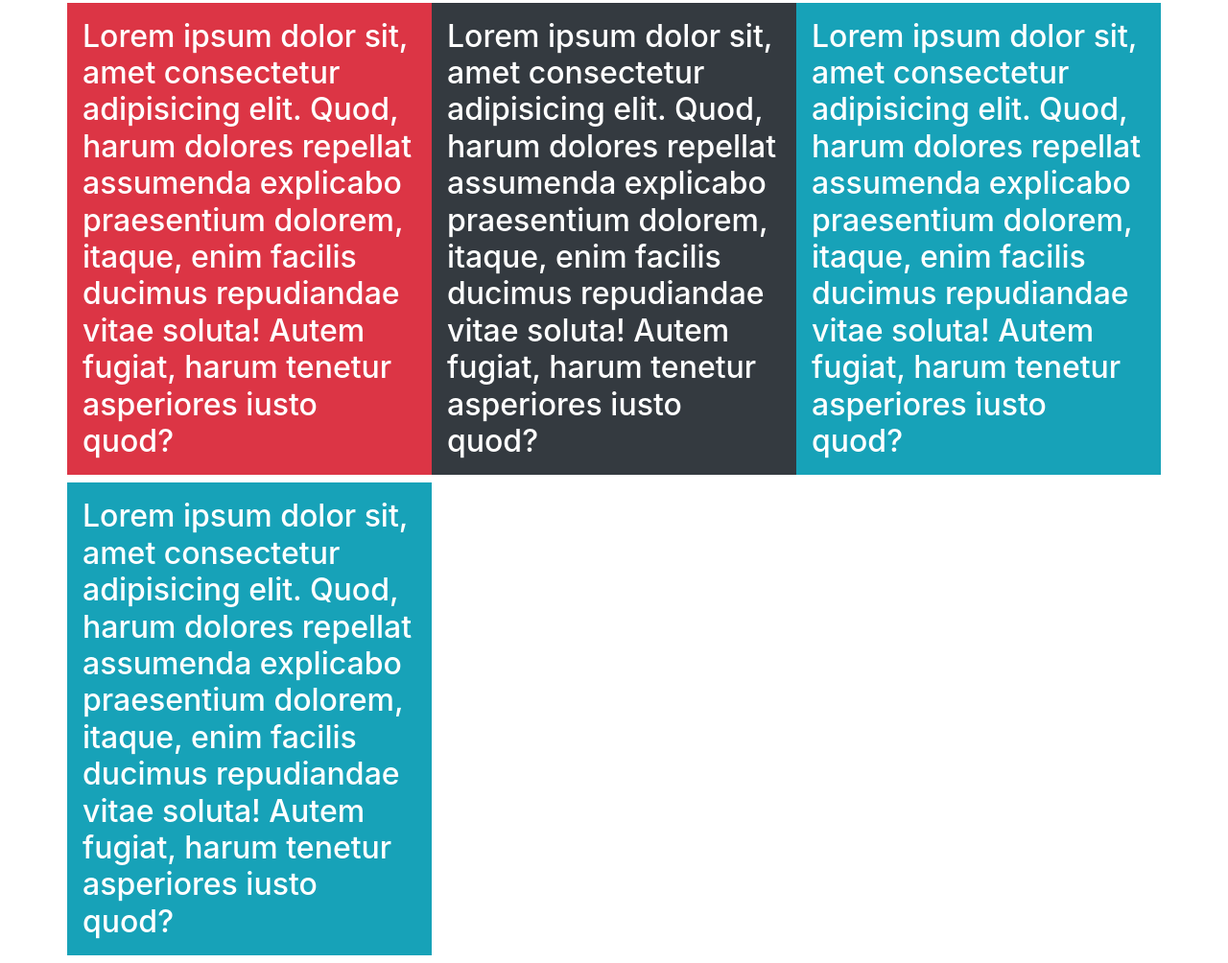
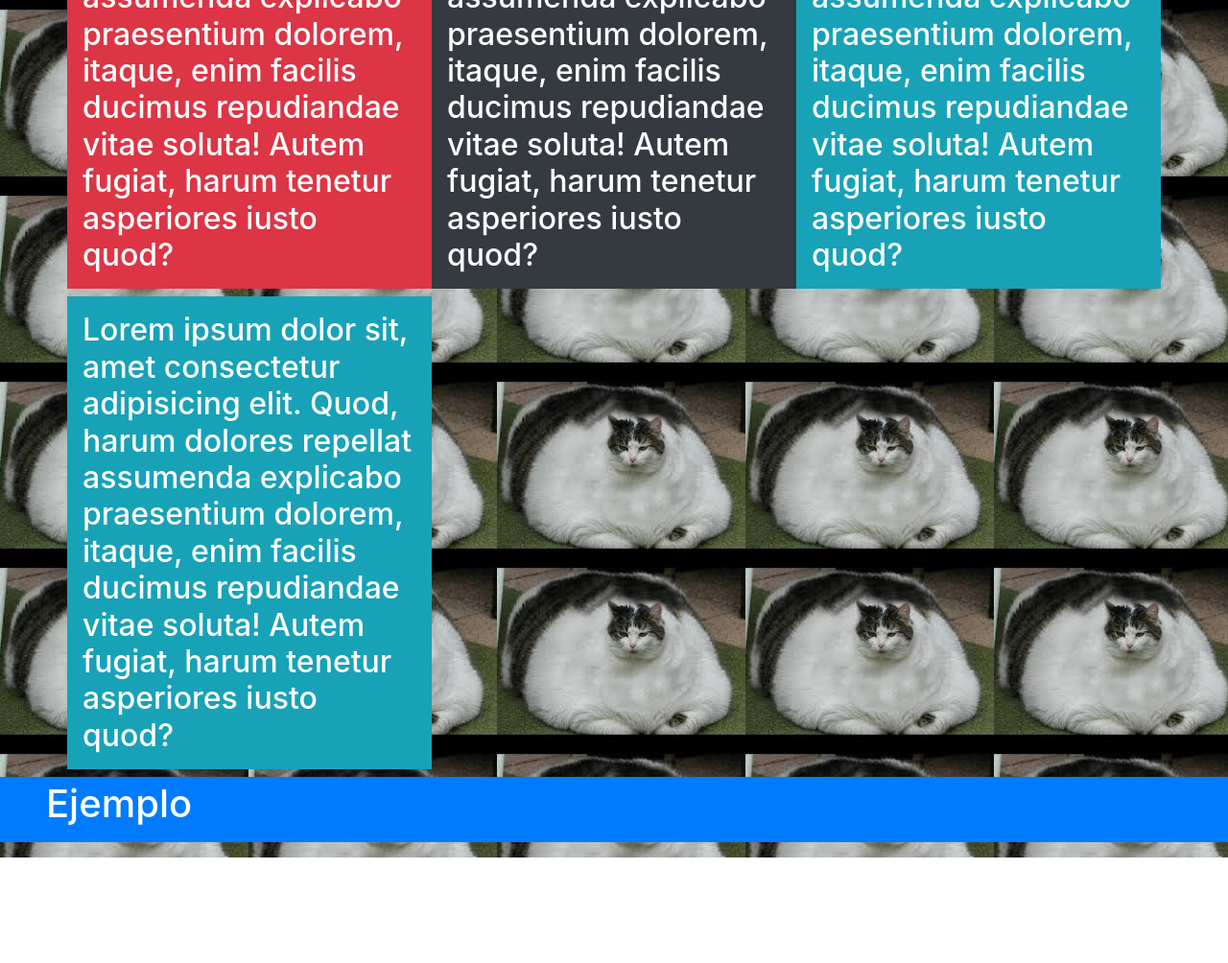
Before and after one commit to fernandoLM22/Nuevo, a plain HTML site: page index.html in a window 1280 px wide. Shown: the part 776-1780 px from the top of the page at 96% size. After the commit the page ends 1670 px from the top, so only its background shows below. Drawn offline with Linux system fonts and the light colour scheme.

Commit message:
background aweloxd

```diff
--- a/index.html
+++ b/index.html
@@ -1,7 +1,7 @@
 <!DOCTYPE html>
 <html>
 <head>
-    <head>
+    <head  >
         <meta charset="UTF-8">
         <meta name="viewport" content="width=device-width, initial-scale=1.0">
         <meta http-equiv="X-UA-Compatible" content="ie=edge">
@@ -25,10 +25,7 @@
      </style>
     </head>
 </head>
-<body>
-
-
-<img src="img/awelo.jfif" alt="">
+<body background="img/awelo.jfif">
 
 
   <h1 class="bg-primary text-white pb-3 px-5 pt-1 mb-3"  style="width:100%;"> Ejemplo</h1>
@@ -70,5 +67,8 @@
 
 </div>
 
+<footer>
+<h1 class="bg-primary text-white pb-3 px-5 pt-1 mb-3"  style="width:100%;"> Ejemplo</h1>
+</footer>
 </body>
 </html>
```
